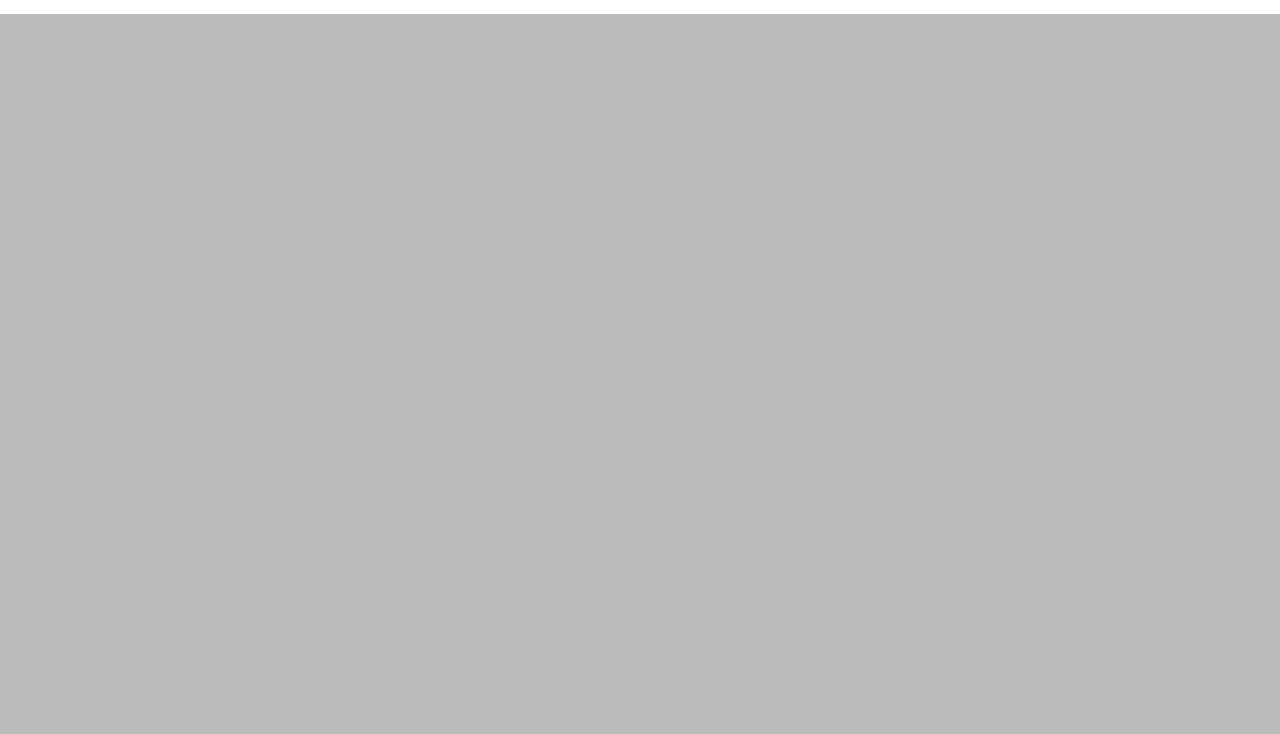
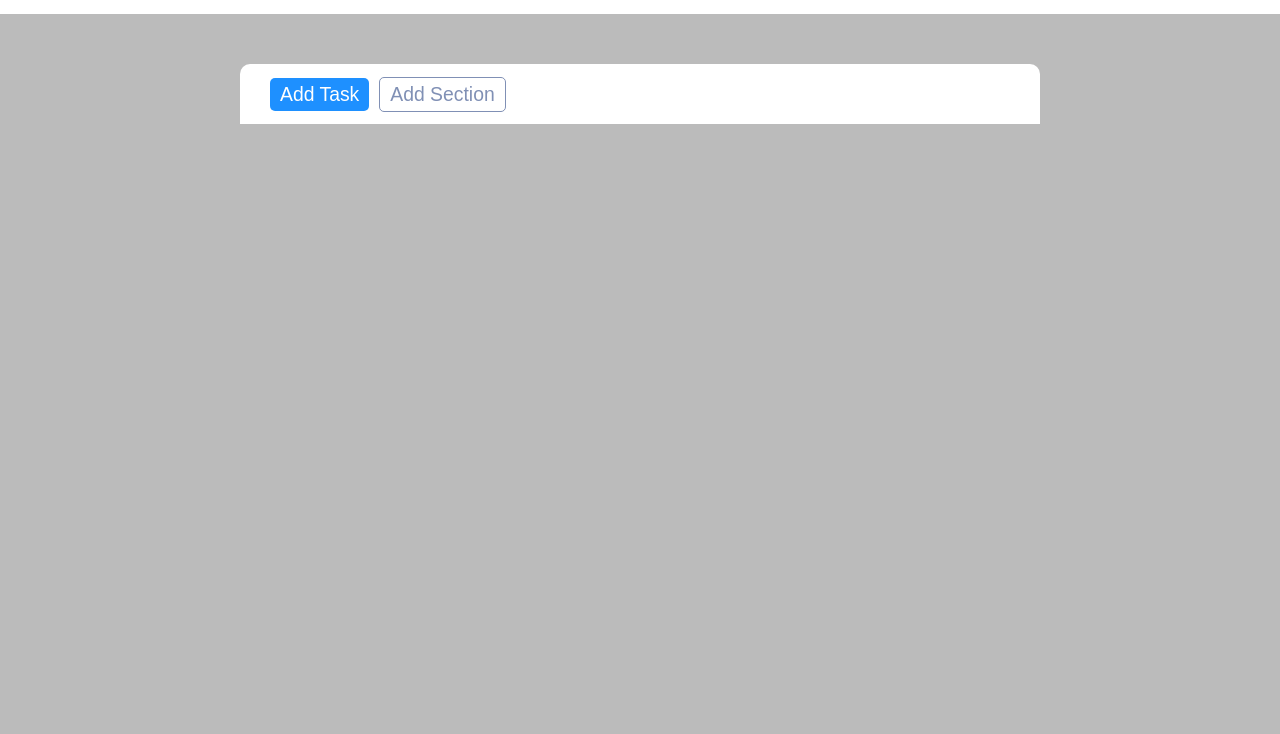
Before and after one commit to patrictobola/html-css-toboolist, a plain HTML site: page index.html in a window 1280 px wide. Shown: the part 66-800 px from the top of the page. Drawn offline with Linux system fonts and the light colour scheme.

Commit message:
raw button section

```diff
--- a/css/style.css
+++ b/css/style.css
@@ -3,11 +3,18 @@
     margin: 0;
     box-sizing: border-box;
     font-family: Arial, Helvetica, sans-serif;
+    font-size: 1.1rem;
 }
 
 body {
     background-color: #bbbbbb;
 }
+
+.container {
+    max-width: 800px;
+    margin: 0 auto;
+}
+
 
 /* Header */
 
@@ -28,8 +35,42 @@ h1 {
     font-weight:900;
 }
 
+/* Main  */
+
+.button-section {
+    height: 60px;
+    margin-top: 50px;
+    border-radius: 10px 10px 0px 0px;
+    display: flex;
+    align-items: center;
+}
+
+.buttons-style {
+    padding: 5px 10px;
+    border-radius: 5px;
+    border-style: none;
+    vertical-align: middle;
+    margin-left: 10px;
+
+}
+
+#add-task {
+    margin-left: 30px;
+    background-color: #1e90ff;
+}
+
+#add-section {
+    border: 1px solid #8090b5;
+    color: #8090b5;
+}
+
+
 /* Utilities */
 
 .bg-white {
     background-color: #fff;
 }
+
+.text-white {
+    color: #fff;
+}
--- a/index.html
+++ b/index.html
@@ -18,5 +18,13 @@
             <h1>Toboolist</h1>
         </div>
     </header>
+
+    <main class="container">
+        <!-- Buttons lane -->
+        <div class="button-section bg-white">
+            <button id="add-task" class="buttons-style text-white">Add Task</button>
+            <button id="add-section" class="buttons-style bg-white">Add Section</button>
+        </div>
+    </main>
 </body>
 </html>
```
